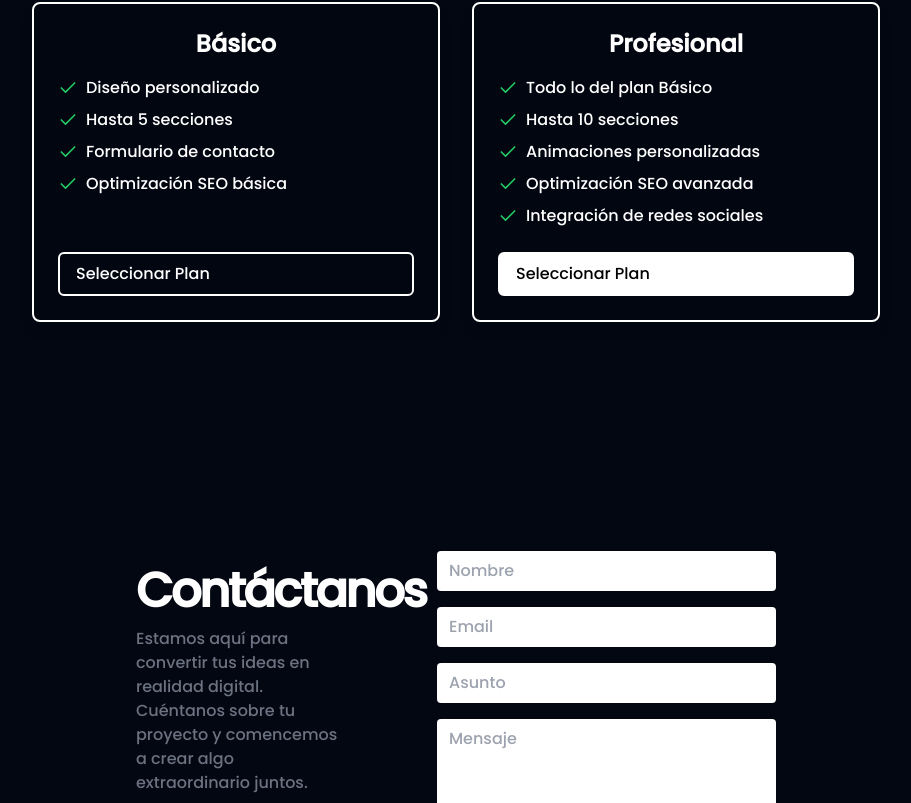
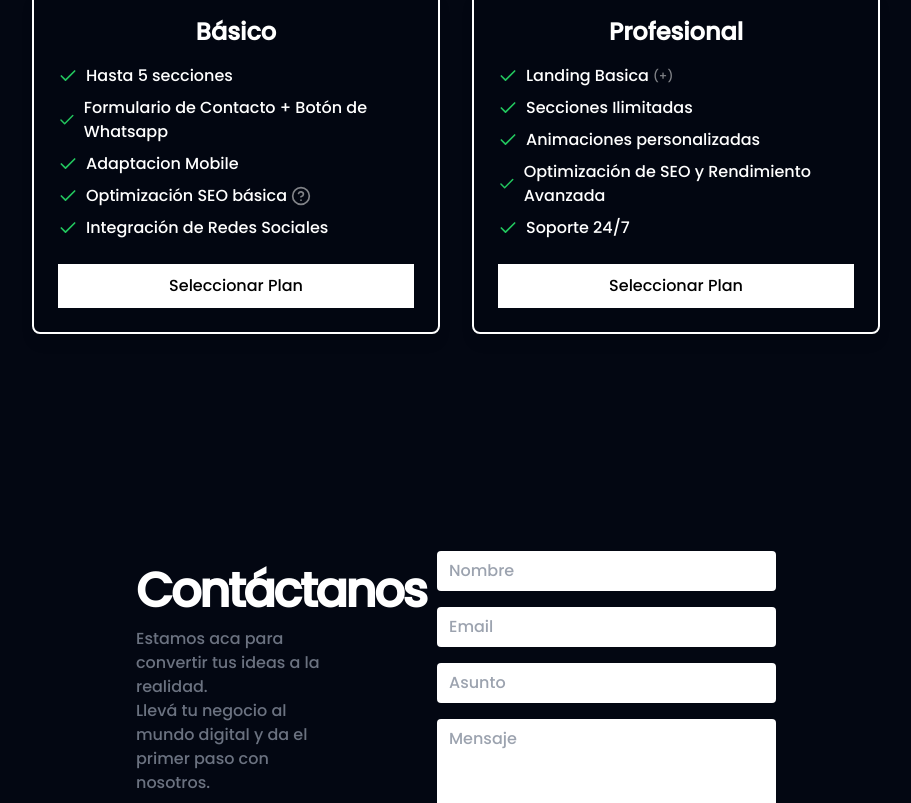
Before and after one commit to giannidona/codia, a Next.js app: page / in a window 1280 px wide. Shown: the part 2157-2960 px from the top of the page, without its empty margins (184-1095 px from the left). Built offline with nearby package versions, Linux system fonts and the light colour scheme.

Commit message:
Pricing, y textos

```diff
--- a/src/components/Contact.tsx
+++ b/src/components/Contact.tsx
@@ -10,10 +10,9 @@ export const Contact = () => {
           Contáctanos
         </h2>
         <div className="mb-3 text-gray-500 lg:w-[70%]">
-          <p>Estamos aquí para convertir tus ideas en realidad digital.</p>
+          <p>Estamos aca para convertir tus ideas a la realidad.</p>
           <p>
-            Cuéntanos sobre tu proyecto y comencemos a crear algo extraordinario
-            juntos.
+          Llevá tu negocio al mundo digital y da el primer paso con nosotros.
           </p>
         </div>
         <div>
--- a/src/components/Pricing.tsx
+++ b/src/components/Pricing.tsx
@@ -9,6 +9,8 @@ interface PricingPlan {
   title: string;
   features: string[];
   link: string;
+  featureMas?: string;
+  featureTooltip?: { text: string, index: number };
 }
 
 interface PricingData {
@@ -27,22 +29,25 @@ export const Pricing = () => {
       {
         title: "Básico",
         features: [
-          "Diseño personalizado",
           "Hasta 5 secciones",
-          "Formulario de contacto",
+          "Formulario de Contacto + Botón de Whatsapp",
+          "Adaptacion Mobile",
           "Optimización SEO básica",
+          "Integración de Redes Sociales"
         ],
+        featureTooltip: { text: "Ayuda a los usuarios a encontrar tu contenido.", index: 3 },
         link: "https://api.whatsapp.com/send?phone=+541173617314&text=Hola!%20Estoy%20interesado%20en%20una%20*Landing%20Page%20B%C3%A1sica*,%20%C2%BFMe%20podr%C3%ADan%20brindar%20m%C3%A1s%20informaci%C3%B3n?%20Muchas%20gracias.",
       },
       {
         title: "Profesional",
         features: [
-          "Todo lo del plan Básico",
-          "Hasta 10 secciones",
+          "Landing Basica ",
+          "Secciones Ilimitadas",
           "Animaciones personalizadas",
-          "Optimización SEO avanzada",
-          "Integración de redes sociales",
+          "Optimización de SEO y Rendimiento Avanzada",
+          "Soporte 24/7",
         ],
+        featureMas: "(+)",
         link: "https://api.whatsapp.com/send?phone=+541173617314&text=Hola!%20Estoy%20interesado%20en%20un%20*Landing%20Page%20Profesional*,%20%C2%BFMe%20podr%C3%ADan%20brindar%20m%C3%A1s%20informaci%C3%B3n?%20Muchas%20gracias.",
       },
     ],
@@ -50,33 +55,35 @@ export const Pricing = () => {
       {
         title: "Tienda Básica",
         features: [
-          "Hasta 50 productos",
-          "Carrito de compras",
-          "Pasarela de pago",
-          "Gestión de inventario básica",
+          "Carrito de compra",
+          "Compras via Whatsapp",
+          "Gestión de inventario Básica",
         ],
         link: "https://api.whatsapp.com/send?phone=+541173617314&text=Hola!%20Estoy%20interesado%20en%20una%20*Tienda%20B%C3%A1sica*,%20%C2%BFMe%20podr%C3%ADan%20brindar%20m%C3%A1s%20informaci%C3%B3n?%20Muchas%20gracias.",
       },
       {
         title: "Tienda Avanzada",
         features: [
-          "Hasta 500 productos",
-          "Sistema de cupones y descuentos",
-          "Múltiples pasarelas de pago",
-          "Gestión de inventario avanzada",
-          "Integración con marketplaces",
+          "Tienda Básica",
+          "Integración con WooCommerce",
+          "Sistemas de Cupones",
+          "Gestión de inventario Avanzada",
+          "Sistema de Usuarios",
+          "Soporte 24/7",
         ],
+        featureMas: "(+)",
         link: "https://api.whatsapp.com/send?phone=+541173617314&text=Hola!%20Estoy%20interesado%20en%20una%20*Tienda%20Avanzada*,%20%C2%BFMe%20podr%C3%ADan%20brindar%20m%C3%A1s%20informaci%C3%B3n?%20Muchas%20gracias.",
       },
       {
         title: "Tienda Empresarial",
         features: [
-          "Productos ilimitados",
-          "Sistema de suscripciones",
-          "Personalización avanzada de productos",
-          "Integración con ERP",
+          "Tienda Avanzada",
+          "Integración con Mercado Libre",
+          "Integracion con Chatbot",
+          "Integracion con Dashboard (CRM)",
           "Soporte prioritario 24/7",
         ],
+        featureMas: "(+)",
         link: "https://api.whatsapp.com/send?phone=+541173617314&text=Hola!%20Estoy%20interesado%20en%20una%20*Tienda%20Empresarial*,%20%C2%BFMe%20podr%C3%ADan%20brindar%20m%C3%A1s%20informaci%C3%B3n?%20Muchas%20gracias.",
       },
     ],
@@ -108,14 +115,14 @@ export const Pricing = () => {
             </h2>
             <p className="max-w-[900px] text-gray-500 md:text-xl/relaxed lg:text-base/relaxed xl:text-xl/relaxed">
               Elige el plan perfecto para tu negocio. Todos los planes incluyen
-              soporte técnico y actualizaciones gratuitas.
+              diseño personalizado y cotización gratuita.
             </p>
-            <div className="flex items-center space-x-2 xs:space-x-4">
+            <div className="flex space-x-2 xs:space-x-4">
               <button
                 onClick={() => handleCategoryChange("landing")}
                 className={`${activeCategory === "landing"
-                    ? "border-2 border-white bg-white px-3 py-2 text-black"
-                    : "border-2 border-white bg-transparent text-white"
+                  ? "border-2 border-white bg-white px-3 py-2 text-black"
+                  : "border-2 border-white bg-transparent text-white"
                   } rounded-md py-2 min-w-[145px] max-w-[155px]`}
               >
                 Landing Page
@@ -123,8 +130,8 @@ export const Pricing = () => {
               <button
                 onClick={() => handleCategoryChange("ecommerce")}
                 className={`${activeCategory === "ecommerce"
-                    ? "border-2 border-white bg-white px-3 py-2 text-black"
-                    : "border-2 border-white bg-transparent text-white"
+                  ? "border-2 border-white bg-white px-3 py-2 text-black"
+                  : "border-2 border-white bg-transparent text-white"
                   } rounded-md py-2 min-w-[145px] max-w-[155px] `}
               >
                 E-Commerce
@@ -149,17 +156,43 @@ export const Pricing = () => {
                       <li key={featureIndex} className="flex items-center">
                         <Check className="mr-2 h-5 w-5 text-green-500" />
                         {feature}
+                        {plan.featureMas && featureIndex === 0 && (
+                          <span className="ml-1 text-xs opacity-50">{plan.featureMas}</span>
+                        )}
+                        {plan.featureTooltip && featureIndex === plan.featureTooltip.index && (
+                          <span className="ml-1 text-xs relative group">
+                            <svg
+                              xmlns="http://www.w3.org/2000/svg"
+                              width="24"
+                              height="24"
+                              viewBox="0 0 24 24"
+                              fill="none"
+                              stroke="currentColor"
+                              strokeWidth="2"
+                              strokeLinecap="round"
+                              strokeLinejoin="round"
+                              className="lucide lucide-circle-help size-5 opacity-50 cursor-pointer"
+                            >
+                              <circle cx="12" cy="12" r="10" />
+                              <path d="M9.09 9a3 3 0 0 1 5.83 1c0 2-3 3-3 3" />
+                              <path d="M12 17h.01" />
+                            </svg>
+                            <span className="absolute left-full top-1/2 transform -translate-y-1/2 ml-2 w-max px-2 py-1 text-xs text-white bg-slate-600/40 rounded opacity-0 pointer-events-none group-hover:pointer-events-auto group-hover:opacity-100 transition-opacity duration-300">
+                              {plan.featureTooltip.text}
+                            </span>
+                          </span>
+                        )}
                       </li>
                     ))}
                   </ul>
+
+
                 </div>
                 <Link
                   href={plan.link}
                   target="_blank"
-                  className={`mt-6 ${index === 1
-                      ? "border-2 border-white bg-white px-3 py-2 text-black transition duration-300 ease-in-out hover:bg-transparent hover:text-white"
-                      : "border-2 border-white bg-transparent text-white transition duration-300 ease-in-out hover:bg-white hover:text-black"
-                    } rounded-md px-4 py-2`}
+                  className="mt-6 text-center
+                    border-2 border-white bg-white px-3 py-2 text-black transition duration-300 ease-in-out hover:bg-transparent hover:text-white"
                 >
                   Seleccionar Plan
                 </Link>
```
